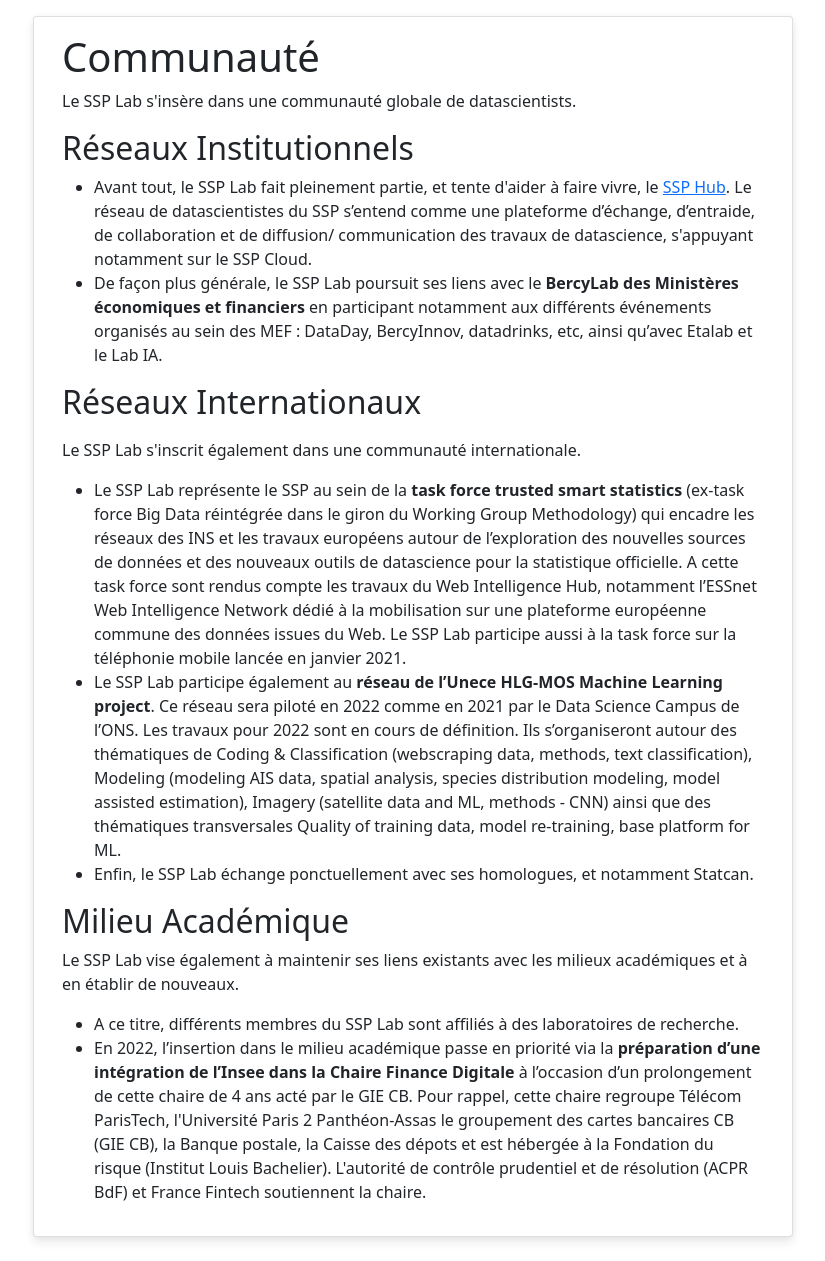
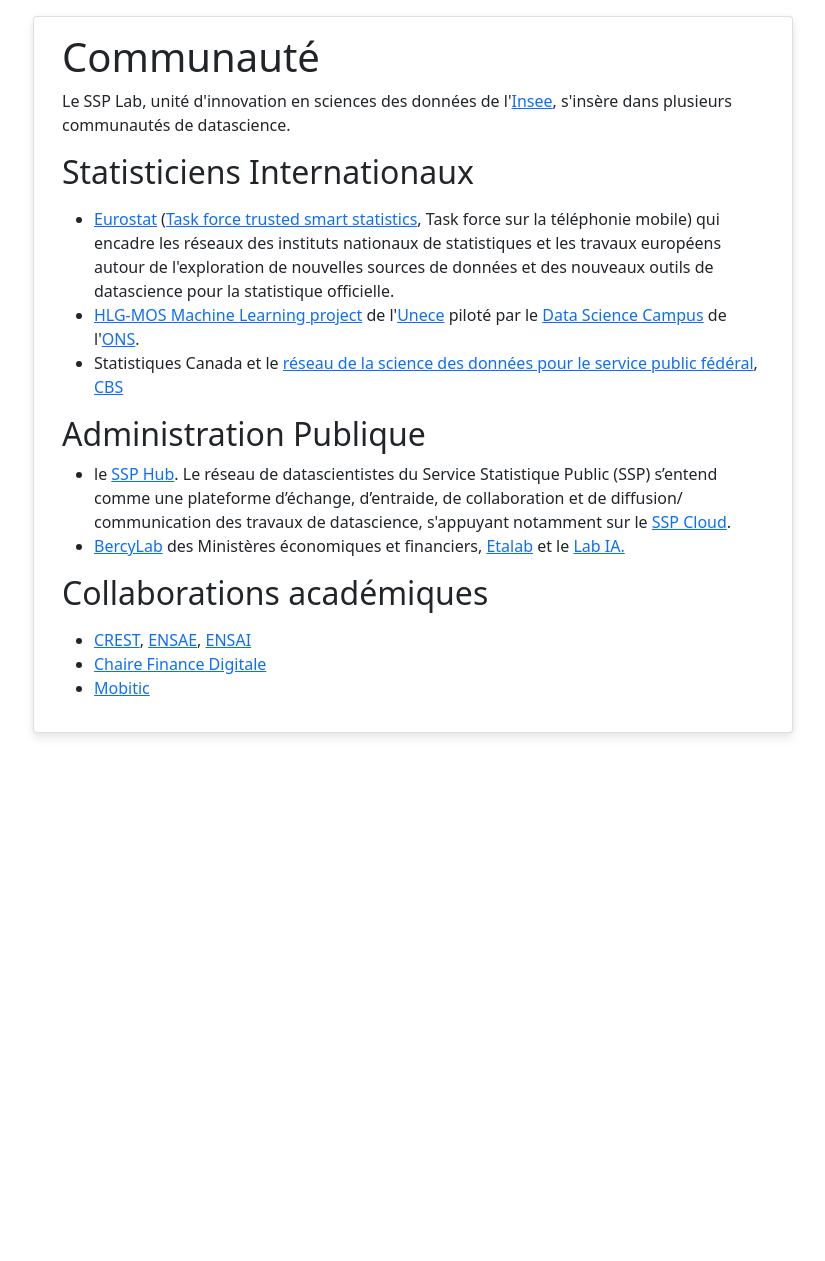
Before and after one commit to InseeFrLab/site-ssplab, a Django app: page /communaute/ in a window 1280 px wide. Shown: the part 56-1317 px from the top of the page, without its empty margins (37-862 px from the left). After the commit the page ends 794 px from the top, so only its background shows below. Run offline with Django 3.2, Linux system fonts and the light colour scheme; some libraries are stand-ins or nearby versions.

Commit message:
Modifications diverses sur blog et communauté avant lancement

```diff
--- a/site_ssplab/home/templates/home/communaute.html
+++ b/site_ssplab/home/templates/home/communaute.html
@@ -11,28 +11,27 @@ Qu'est ce que le SSP Lab ?
         <div class="card-body" disabled>
                 <h1>Communauté</h1>
 
-                <p> Le SSP Lab s'insère dans une communauté globale de datascientists.</p>
+                <p> Le SSP Lab, unité d'innovation en sciences des données de l'<a href = "www.insee.fr">Insee</a>, s'insère dans plusieurs communautés de datascience.</p>
                 <p>
-                <h2>Réseaux Institutionnels</h2>
-                <ul><li>Avant tout, le SSP Lab fait pleinement partie, et tente d'aider à faire vivre, le <a href = "https://ssphub.netlify.app">SSP Hub</a>. Le réseau de datascientistes du SSP s’entend comme une plateforme d’échange, d’entraide, de collaboration et de diffusion/ communication des travaux de datascience, s'appuyant notamment sur le SSP Cloud. </li>
-                    <li>De façon plus générale, le SSP Lab poursuit ses liens avec le <b>BercyLab des Ministères économiques et financiers</b> en participant notamment aux différents événements organisés au sein des MEF : DataDay, BercyInnov, datadrinks, etc, ainsi qu’avec Etalab et le Lab IA.</li>
-                </ul></p>
-                <p>
-                <h2>Réseaux Internationaux</h2></p>
-                <p>Le SSP Lab s'inscrit également dans une communauté internationale. </p>
+                <h2>Statisticiens Internationaux</h2></p>
                 <ul>
-                    <li>Le SSP Lab représente le SSP au sein de la <b>task force trusted smart statistics </b>(ex-task force Big Data réintégrée dans le giron du Working Group Methodology) qui encadre les réseaux des INS et les travaux européens autour de l’exploration des nouvelles sources de données et des nouveaux outils de datascience pour la statistique officielle. A cette task force sont rendus compte les travaux  du Web Intelligence Hub, notamment l’ESSnet Web Intelligence Network dédié à la mobilisation sur une plateforme européenne commune des données issues du Web. Le SSP Lab participe aussi à la task force sur la téléphonie mobile lancée en janvier 2021. </li>
-                    <li>Le SSP Lab participe également au <b>réseau de l’Unece HLG-MOS Machine Learning project</b>. Ce réseau sera piloté en 2022 comme en 2021 par le Data Science Campus de l’ONS. Les travaux pour 2022 sont en cours de définition. Ils s’organiseront autour des thématiques de Coding & Classification (webscraping data, methods, text classification), Modeling (modeling AIS data, spatial analysis, species distribution modeling, model assisted estimation), Imagery (satellite data and ML, methods - CNN) ainsi que des thématiques transversales Quality of training data, model re-training, base platform for ML.</li>
-                    <li>Enfin, le SSP Lab échange ponctuellement avec ses homologues, et notamment Statcan.</li>
+                    <li><a href = "https://ec.europa.eu/eurostat/fr/">Eurostat</a> (<a href = "https://ec.europa.eu/eurostat/cros/content/item-31-big-data-and-trusted-smart-statistics_en">Task force trusted smart statistics</a>, Task force sur la téléphonie mobile) qui encadre les réseaux des instituts nationaux de statistiques et les travaux européens autour de l'exploration de nouvelles sources de données et des nouveaux outils de datascience pour la statistique officielle.</li>
+                    <li><a href = "https://statswiki.unece.org/display/ML/HLG-MOS+Machine+Learning+Project">HLG-MOS Machine Learning project</a> de l'<a href = "https://unece.org/fr">Unece</a> piloté par le <a href = "https://datasciencecampus.ons.gov.uk">Data Science Campus</a> de l'<a href = "https://www.ons.gov.uk">ONS</a>.</li>
+                    <li>Statistiques Canada et le <a href = "https://www.statcan.gc.ca/fr/science-donnees/reseau">réseau de la science des données pour le service public fédéral</a>, <a href = "https://www.cbs.nl/en-gb">CBS</a></li>
                 </ul>
                 </p>
                 <p>
-                <h2>Milieu Académique</h2>
-                <p>Le SSP Lab vise également à maintenir ses liens existants avec les milieux académiques et à en établir de nouveaux. </p>
+                <h2>Administration Publique</h2>
+                    <ul><li>le <a href = "https://ssphub.netlify.app">SSP Hub</a>. Le réseau de datascientistes du Service Statistique Public (SSP) s’entend comme une plateforme d’échange, d’entraide, de collaboration et de diffusion/ communication des travaux de datascience, s'appuyant notamment sur le <a href = "https://www.sspcloud.fr">SSP Cloud</a>. </li>
+                        <li><a href = "https://www.economie.gouv.fr/mission-innovation/bienvenue-au-bercylab">BercyLab</a> des Ministères économiques et financiers, <a href = "https://www.etalab.gouv.fr">Etalab</a> et le <a href = "https://www.inria.fr/fr/lab-ia-etat-transformation-numerique">Lab IA.</a></li>
+                    </ul></p>
+                <p>
+                <h2>Collaborations académiques</h2>
                 <p>
                     <ul>
-                        <li>A ce titre, différents membres du SSP Lab sont affiliés à des laboratoires de recherche. </li>
-                        <li>En 2022, l’insertion dans le milieu académique passe en priorité via la <b>préparation d’une intégration de l’Insee dans la Chaire Finance Digitale</b> à l’occasion d’un prolongement de cette chaire de 4 ans acté par le GIE CB. Pour rappel, cette chaire regroupe Télécom ParisTech, l'Université Paris 2 Panthéon-Assas le groupement des cartes bancaires CB (GIE CB), la Banque postale, la Caisse des dépots et est hébergée à la Fondation du risque (Institut Louis Bachelier). L'autorité de contrôle prudentiel et de résolution (ACPR BdF) et France Fintech soutiennent la chaire. </li>
+                        <li><a href = "https://crest.science">CREST</a>, <a href = "https://www.ensae.fr">ENSAE</a>, <a href = "https://ensai.fr">ENSAI</a></li>
+                        <li><a href = "https://www.telecom-paris.fr/fr/recherche/recherche-partenariale/les-chaires-de-recherche/finance-digitale">Chaire Finance Digitale</a></li>
+                        <li><a href = "http://www.mobitic.org">Mobitic</a></li>
                     </ul>
                 </p>
 
--- a/site_ssplab/home/templates/home/evenements.html
+++ b/site_ssplab/home/templates/home/evenements.html
@@ -13,7 +13,7 @@ Les évènements du SSP Lab {% endblock %}
                 <p>Par construction, le SSP Lab a une approche collaborative du travail, les expérimentations et autres appuis ayant vocation à être utiles à, et construits avec, une équipe métier. </p>
                 <p>De façon plus générale, le SSP Lab s'inscrit dans une communauté, de datascientists comme de personnes simplement intéressées, voire désireuses d'apprendre.</p>
                 <p>Plus particulièrement, le SSP Lab :
-                    <li>Fait partie d'une communauté, notamment le SSP Hub mais pas seulement</li>
+                    <li>Fait partie d'une <a href = "/communaute">communauté</a>, notamment le SSP Hub mais pas seulement</li>
                     <li>Tente de proposer différents <a href = "/seminaires">séminaires</a>...</li>
                     <li>... et des outils de <a href = "/funathon">formation</a></li>
                 </p>
--- a/site_ssplab/home/templates/home/sidebar.html
+++ b/site_ssplab/home/templates/home/sidebar.html
@@ -10,9 +10,9 @@
 <!-- Sidebar Widgets Column -->
 <div class="col-md-4 float-right ">
 <div class="card my-4 bg-dark text-white">
-        <h5 class="card-header">A propos du blog</h5>
+        <h5 class="card-header">A propos de ce blog</h5>
     <div class="card-body">
-        <p class="card-text"> Ce blog présente des éléments d'intérêt, d'étonnement, ou d'informations diverses. Il est rédigé par les membres du SSP Lab (et associés).</p>
+        <p class="card-text"> Les informations qui y sont diffusées n'engagent que les contributeurs et en aucun cas les institutions dont ils dépendent.</p>
         <a href="blog"
            class="btn btn-danger">Voir tous les posts</a>
     </div>
--- a/site_ssplab/home/urls.py
+++ b/site_ssplab/home/urls.py
@@ -12,4 +12,5 @@ urlpatterns = [
     path('funathon', views.funathon, name = 'funathon'),
     path('seminaires', views.seminaires, name = 'seminaires'),
     path('pres', views.pres, name = 'pres'),
+    path('communaute', views.communaute, name = 'communaute'),
 ]
```
Also changed, not shown: site_ssplab/home/templates/home/index.html (+5 -5 lines).
